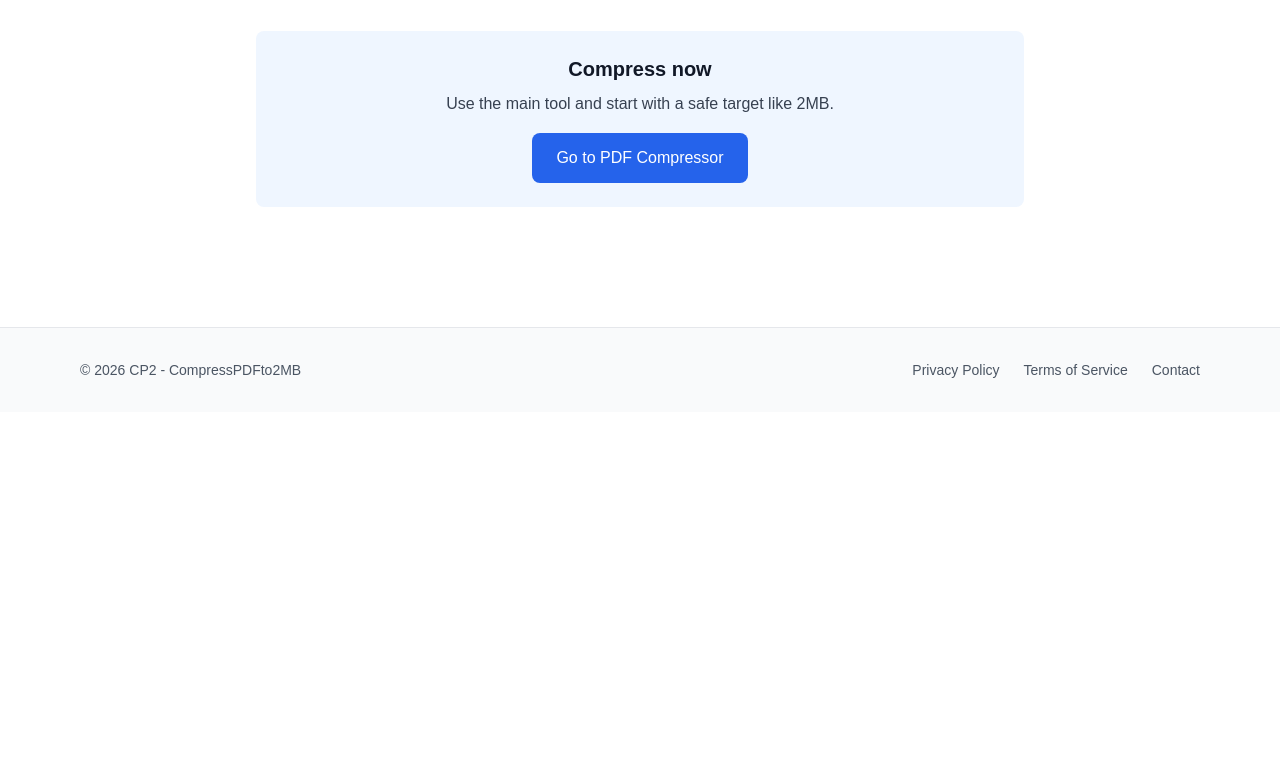
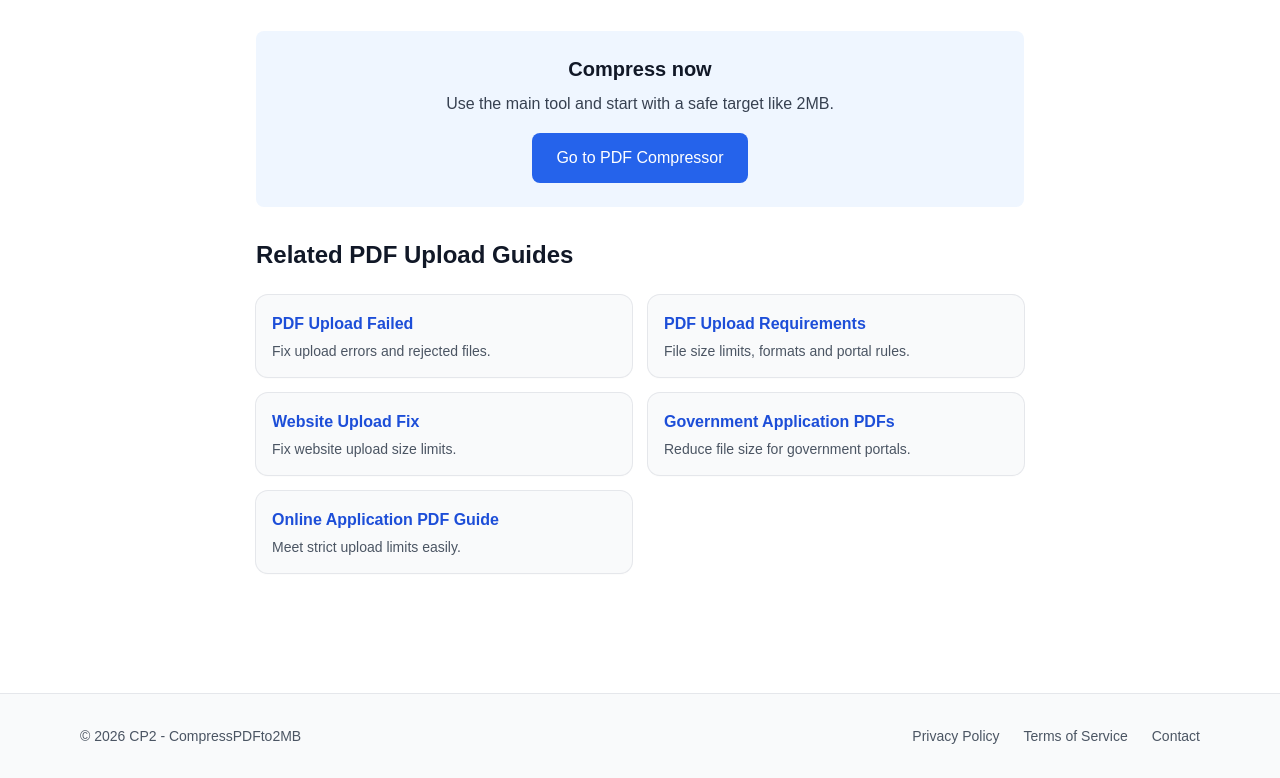
Before and after one commit to behicyildirim/compresspdfto2mb, a Next.js app: page /pdf-too-large-to-upload in a window 1280 px wide. Shown: the part 1648-2426 px from the top of the page. Before the commit the page ends 2060 px from the top, so only its background shows below. Built offline with nearby package versions, Linux system fonts and the light colour scheme.

Commit message:
Add related guides to pdf-too-large page

```diff
--- a/app/pdf-too-large-to-upload/page.tsx
+++ b/app/pdf-too-large-to-upload/page.tsx
@@ -294,6 +294,75 @@ export default function PdfTooLargeToUploadPage() {
               Go to PDF Compressor
             </Link>
           </section>
+          <section className="mt-12">
+  <h2 className="text-2xl font-semibold text-gray-900">
+    Related PDF Upload Guides
+  </h2>
+
+  <div className="mt-6 grid grid-cols-1 sm:grid-cols-2 gap-4">
+
+    <a
+      href="/pdf-upload-failed"
+      className="rounded-xl bg-gray-50 px-4 py-4 shadow-sm ring-1 ring-gray-200 hover:bg-blue-50 transition"
+    >
+      <h3 className="font-semibold text-blue-700">
+        PDF Upload Failed
+      </h3>
+      <p className="text-sm text-gray-600 mt-1">
+        Fix upload errors and rejected files.
+      </p>
+    </a>
+
+    <a
+      href="/pdf-upload-requirements"
+      className="rounded-xl bg-gray-50 px-4 py-4 shadow-sm ring-1 ring-gray-200 hover:bg-blue-50 transition"
+    >
+      <h3 className="font-semibold text-blue-700">
+        PDF Upload Requirements
+      </h3>
+      <p className="text-sm text-gray-600 mt-1">
+        File size limits, formats and portal rules.
+      </p>
+    </a>
+
+    <a
+      href="/pdf-too-large-for-website-upload"
+      className="rounded-xl bg-gray-50 px-4 py-4 shadow-sm ring-1 ring-gray-200 hover:bg-blue-50 transition"
+    >
+      <h3 className="font-semibold text-blue-700">
+        Website Upload Fix
+      </h3>
+      <p className="text-sm text-gray-600 mt-1">
+        Fix website upload size limits.
+      </p>
+    </a>
+
+    <a
+      href="/compress-pdf-for-government-application"
+      className="rounded-xl bg-gray-50 px-4 py-4 shadow-sm ring-1 ring-gray-200 hover:bg-blue-50 transition"
+    >
+      <h3 className="font-semibold text-blue-700">
+        Government Application PDFs
+      </h3>
+      <p className="text-sm text-gray-600 mt-1">
+        Reduce file size for government portals.
+      </p>
+    </a>
+
+    <a
+      href="/reduce-pdf-size-for-online-application"
+      className="rounded-xl bg-gray-50 px-4 py-4 shadow-sm ring-1 ring-gray-200 hover:bg-blue-50 transition"
+    >
+      <h3 className="font-semibold text-blue-700">
+        Online Application PDF Guide
+      </h3>
+      <p className="text-sm text-gray-600 mt-1">
+        Meet strict upload limits easily.
+      </p>
+    </a>
+
+  </div>
+</section>
         </div>
       </div>
     </main>
```
